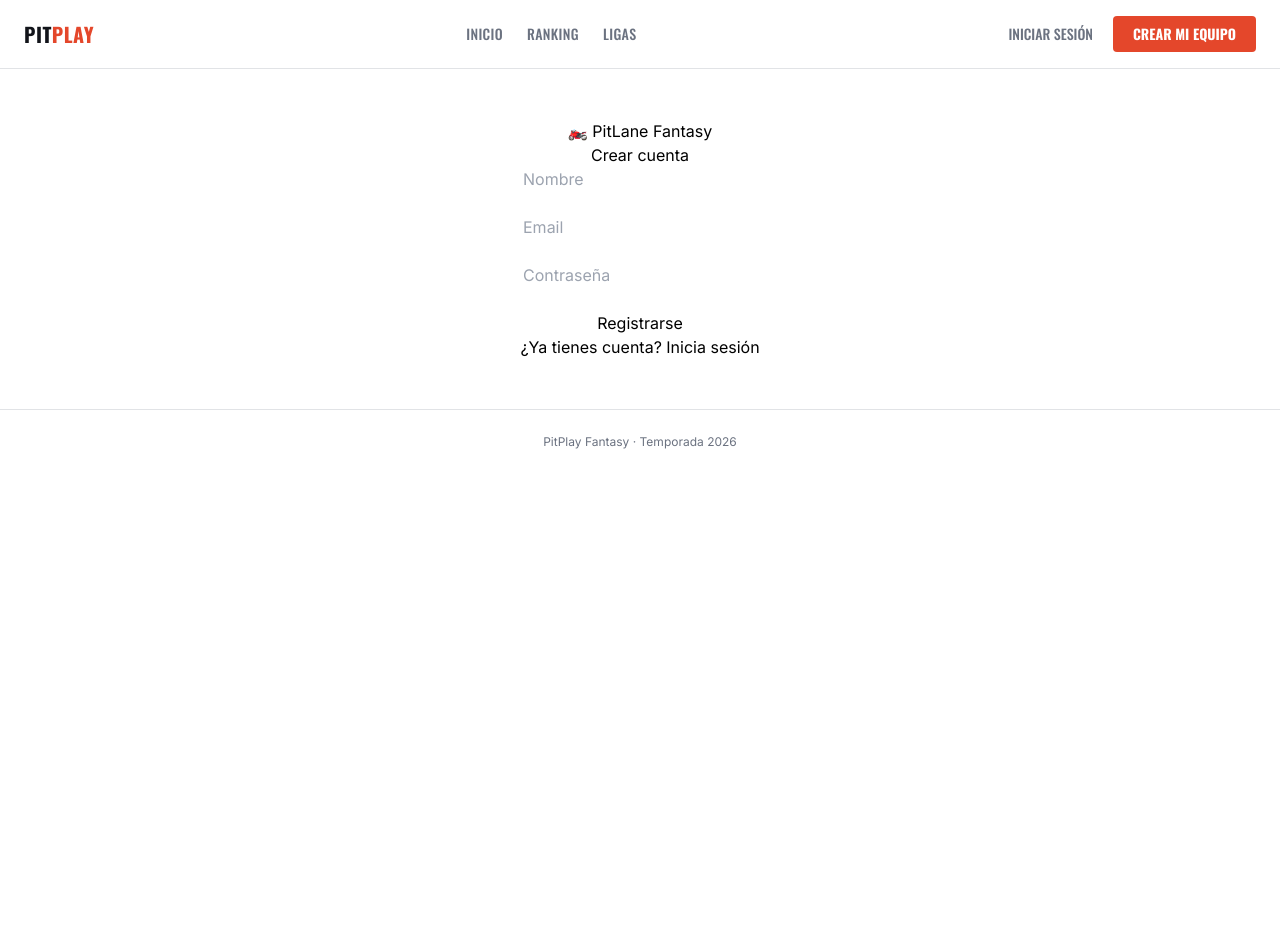
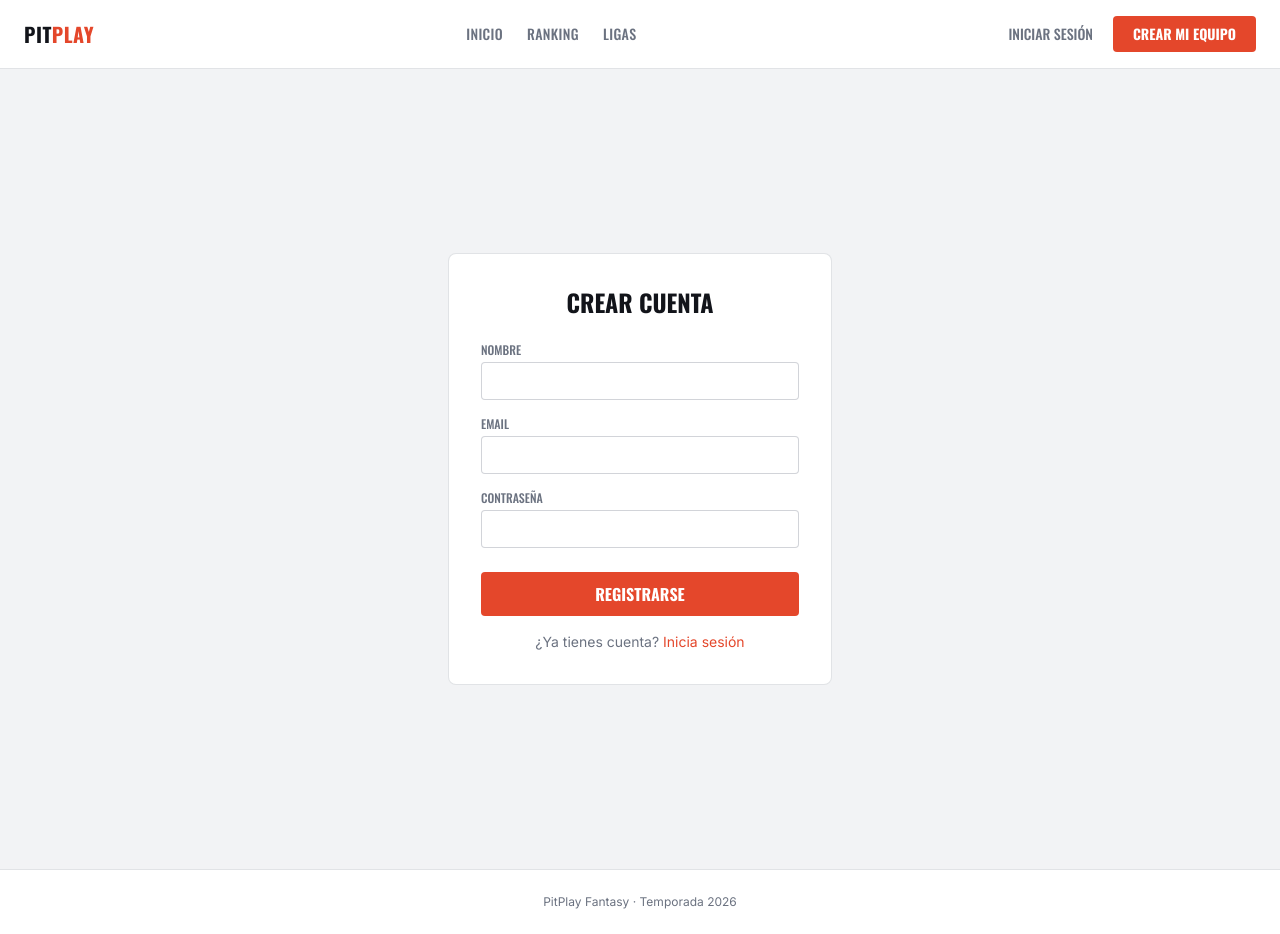
Before and after one commit to pitlanefantasy/pitlane-fantasy, a React (Create React App) app in the folder frontend/: page /registro in a window 1280 px wide. Before the commit the page ends 800 px from the top, so only its background shows below. Built offline with nearby package versions, Linux system fonts and the light colour scheme.

Commit message:
Login/Registro: arregla bug de FormData en login, Navbar con sesión iniciada, despliegue v3

```diff
--- a/frontend/src/components/Navbar.jsx
+++ b/frontend/src/components/Navbar.jsx
@@ -1,6 +1,19 @@
+import { useEffect, useState } from 'react';
 import { Link } from 'react-router-dom';
+import { getUsuario } from '../services/api';
 
 export default function Navbar() {
+  const [usuario, setUsuario] = useState(null);
+
+  useEffect(() => {
+    setUsuario(getUsuario());
+  }, []);
+
+  const cerrarSesion = () => {
+    localStorage.removeItem('token');
+    window.location.href = '/';
+  };
+
   return (
     <nav className="flex items-center justify-between px-6 py-4 bg-white border-b border-pit-muted/20">
       <Link to="/" className="font-display font-bold text-xl text-pit-ink tracking-wide">
@@ -11,6 +24,15 @@ export default function Navbar() {
         <Link to="/ranking" className="hover:text-pit-ink">Ranking</Link>
         <Link to="/ligas" className="hover:text-pit-ink">Ligas</Link>
       </div>
+
+      {usuario ? (
+        <div className="flex items-center gap-4">
+          <span className="text-sm text-pit-muted">{usuario.nombre || usuario.sub}</span>
+          <button onClick={cerrarSesion} className="text-sm font-display uppercase text-pit-red hover:underline">
+            Cerrar sesión
+          </button>
+        </div>
+      ) : (
         <div className="flex items-center gap-5">
           <Link to="/login" className="text-sm font-display uppercase text-pit-muted hover:text-pit-ink">
             Iniciar sesión
@@ -19,6 +41,7 @@ export default function Navbar() {
             Crear mi equipo
           </Link>
         </div>
+      )}
     </nav>
   );
 }
--- a/frontend/src/pages/Login.js
+++ /dev/null
@@ -1,40 +0,0 @@
-import React, { useState } from 'react';
-import api from '../services/api';
-
-function Login() {
-  const [email, setEmail] = useState('');
-  const [password, setPassword] = useState('');
-  const [error, setError] = useState('');
-
-  const handleLogin = async () => {
-    try {
-      const formData = new FormData();
-      formData.append('username', email);
-      formData.append('password', password);
-      const response = await api.post('/usuarios/login', formData, {
-        headers: { 'Content-Type': 'application/x-www-form-urlencoded' }
-      });
-      localStorage.setItem('token', response.data.access_token);
-      window.location.href = '/';
-    } catch (err) {
-      setError('Email o contraseña incorrectos');
-    }
-  };
-
-  return (
-    <div style={{ textAlign: 'center', padding: '50px' }}>
-      <h1>🏍️ PitLane Fantasy</h1>
-      <h2>Iniciar sesión</h2>
-      <input type="email" placeholder="Email" value={email}
-        onChange={e => setEmail(e.target.value)} /><br /><br />
-      <input type="password" placeholder="Contraseña" value={password}
-        onChange={e => setPassword(e.target.value)} /><br /><br />
-      <button onClick={handleLogin}>Entrar</button>
-      {error && <p style={{ color: 'red' }}>{error}</p>}
-      <br />
-      <a href="/registro">¿No tienes cuenta? Regístrate</a>
-    </div>
-  );
-}
-
-export default Login;
--- /dev/null
+++ b/frontend/src/pages/Login.jsx
@@ -0,0 +1,65 @@
+import { useState } from 'react';
+import { Link } from 'react-router-dom';
+import api from '../services/api';
+
+export default function Login() {
+  const [email, setEmail] = useState('');
+  const [password, setPassword] = useState('');
+  const [error, setError] = useState('');
+  const [cargando, setCargando] = useState(false);
+
+  const handleLogin = async (e) => {
+    e.preventDefault();
+    setError('');
+    setCargando(true);
+    try {
+      const body = new URLSearchParams();
+      body.append('username', email);
+      body.append('password', password);
+      const response = await api.post('/usuarios/login', body, {
+        headers: { 'Content-Type': 'application/x-www-form-urlencoded' },
+      });
+      localStorage.setItem('token', response.data.access_token);
+      window.location.href = '/';
+    } catch (err) {
+      setError('Email o contraseña incorrectos');
+    } finally {
+      setCargando(false);
+    }
+  };
+
+  return (
+    <div className="bg-pit-bg min-h-screen flex items-center justify-center px-6">
+      <form onSubmit={handleLogin} className="bg-white rounded-lg border border-pit-muted/20 p-8 w-full max-w-sm">
+        <h1 className="font-display font-black text-2xl text-pit-ink uppercase text-center">
+          Iniciar sesión
+        </h1>
+
+        <label className="block text-xs font-display uppercase text-pit-muted mt-6 mb-1">Email</label>
+        <input
+          type="email" required value={email} onChange={e => setEmail(e.target.value)}
+          className="w-full border border-pit-muted/30 rounded px-3 py-2 text-sm focus:outline-none focus:border-pit-red"
+        />
+
+        <label className="block text-xs font-display uppercase text-pit-muted mt-4 mb-1">Contraseña</label>
+        <input
+          type="password" required value={password} onChange={e => setPassword(e.target.value)}
+          className="w-full border border-pit-muted/30 rounded px-3 py-2 text-sm focus:outline-none focus:border-pit-red"
+        />
+
+        {error && <p className="text-pit-down text-sm mt-3">{error}</p>}
+
+        <button
+          type="submit" disabled={cargando}
+          className="w-full bg-pit-red text-white font-display font-bold uppercase py-2.5 rounded mt-6 hover:bg-pit-red/90 disabled:opacity-50"
+        >
+          {cargando ? 'Entrando...' : 'Entrar'}
+        </button>
+
+        <p className="text-center text-sm text-pit-muted mt-4">
+          ¿No tienes cuenta? <Link to="/registro" className="text-pit-red hover:underline">Regístrate</Link>
+        </p>
+      </form>
+    </div>
+  );
+}
--- a/frontend/src/pages/Registro.js
+++ /dev/null
@@ -1,37 +0,0 @@
-import React, { useState } from 'react';
-import api from '../services/api';
-
-function Registro() {
-  const [email, setEmail] = useState('');
-  const [nombre, setNombre] = useState('');
-  const [password, setPassword] = useState('');
-  const [error, setError] = useState('');
-
-  const handleRegistro = async () => {
-    try {
-      await api.post('/usuarios/', { email, nombre, password });
-      window.location.href = '/login';
-    } catch (err) {
-      setError('Error al registrarse. El email puede estar en uso.');
-    }
-  };
-
-  return (
-    <div style={{ textAlign: 'center', padding: '50px' }}>
-      <h1>🏍️ PitLane Fantasy</h1>
-      <h2>Crear cuenta</h2>
-      <input type="text" placeholder="Nombre" value={nombre}
-        onChange={e => setNombre(e.target.value)} /><br /><br />
-      <input type="email" placeholder="Email" value={email}
-        onChange={e => setEmail(e.target.value)} /><br /><br />
-      <input type="password" placeholder="Contraseña" value={password}
-        onChange={e => setPassword(e.target.value)} /><br /><br />
-      <button onClick={handleRegistro}>Registrarse</button>
-      {error && <p style={{ color: 'red' }}>{error}</p>}
-      <br />
-      <a href="/login">¿Ya tienes cuenta? Inicia sesión</a>
-    </div>
-  );
-}
-
-export default Registro;
--- /dev/null
+++ b/frontend/src/pages/Registro.jsx
@@ -0,0 +1,66 @@
+import { useState } from 'react';
+import { Link } from 'react-router-dom';
+import api from '../services/api';
+
+export default function Registro() {
+  const [nombre, setNombre] = useState('');
+  const [email, setEmail] = useState('');
+  const [password, setPassword] = useState('');
+  const [error, setError] = useState('');
+  const [cargando, setCargando] = useState(false);
+
+  const handleRegistro = async (e) => {
+    e.preventDefault();
+    setError('');
+    setCargando(true);
+    try {
+      await api.post('/usuarios/', { email, nombre, password });
+      window.location.href = '/login';
+    } catch (err) {
+      setError('Error al registrarse. El email puede estar en uso.');
+    } finally {
+      setCargando(false);
+    }
+  };
+
+  return (
+    <div className="bg-pit-bg min-h-screen flex items-center justify-center px-6">
+      <form onSubmit={handleRegistro} className="bg-white rounded-lg border border-pit-muted/20 p-8 w-full max-w-sm">
+        <h1 className="font-display font-black text-2xl text-pit-ink uppercase text-center">
+          Crear cuenta
+        </h1>
+
+        <label className="block text-xs font-display uppercase text-pit-muted mt-6 mb-1">Nombre</label>
+        <input
+          type="text" required value={nombre} onChange={e => setNombre(e.target.value)}
+          className="w-full border border-pit-muted/30 rounded px-3 py-2 text-sm focus:outline-none focus:border-pit-red"
+        />
+
+        <label className="block text-xs font-display uppercase text-pit-muted mt-4 mb-1">Email</label>
+        <input
+          type="email" required value={email} onChange={e => setEmail(e.target.value)}
+          className="w-full border border-pit-muted/30 rounded px-3 py-2 text-sm focus:outline-none focus:border-pit-red"
+        />
+
+        <label className="block text-xs font-display uppercase text-pit-muted mt-4 mb-1">Contraseña</label>
+        <input
+          type="password" required value={password} onChange={e => setPassword(e.target.value)}
+          className="w-full border border-pit-muted/30 rounded px-3 py-2 text-sm focus:outline-none focus:border-pit-red"
+        />
+
+        {error && <p className="text-pit-down text-sm mt-3">{error}</p>}
+
+        <button
+          type="submit" disabled={cargando}
+          className="w-full bg-pit-red text-white font-display font-bold uppercase py-2.5 rounded mt-6 hover:bg-pit-red/90 disabled:opacity-50"
+        >
+          {cargando ? 'Creando cuenta...' : 'Registrarse'}
+        </button>
+
+        <p className="text-center text-sm text-pit-muted mt-4">
+          ¿Ya tienes cuenta? <Link to="/login" className="text-pit-red hover:underline">Inicia sesión</Link>
+        </p>
+      </form>
+    </div>
+  );
+}
```
Also changed, not shown: 2 other files (tests, documents, lock files or other folders). Lines whose indentation alone changed are shown as unchanged.
